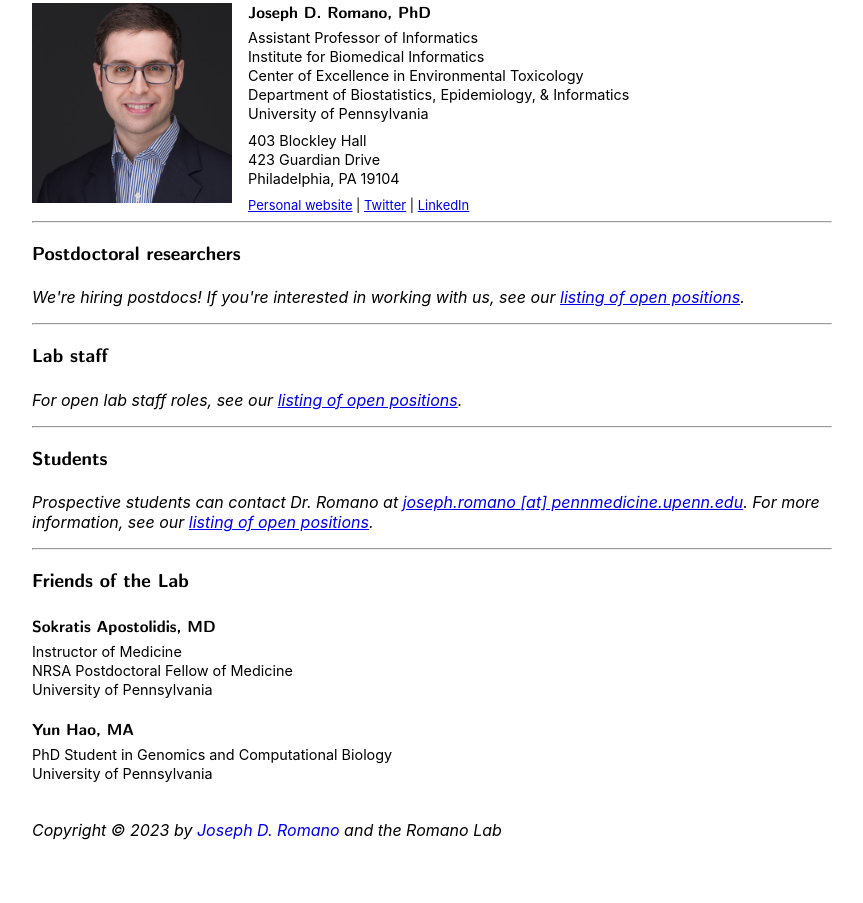
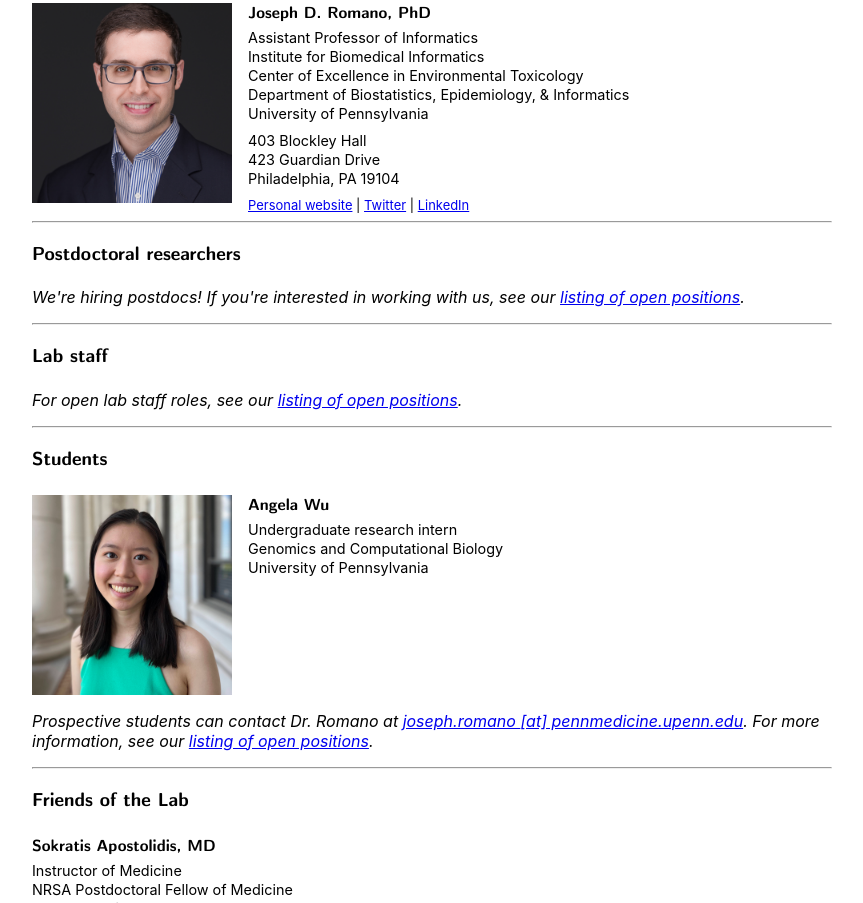
Before and after one commit to RomanoLab/romanolab.org, an Eleventy site: page src/pages/personnel.njk in a window 1280 px wide. Shown: the part 289-1192 px from the top of the page, without its empty margins (24-887 px from the left). Built offline with nearby package versions, Linux system fonts and the light colour scheme; Eleventy itself is replaced by a stand-in of ours; files that its build step writes are made by us from their sources.

Commit message:
Add Angela to lab members

```diff
--- a/docs/_includes/assets/css/main.css
+++ b/docs/_includes/assets/css/main.css
@@ -78,6 +78,12 @@ h4 {
 }
 
 .person p {
+    font-size: 0.9em;
+    margin-block-start: 0;
+    margin-block-end: 2px;
+}
+
+.friend p {
     font-size: 0.9em;
     margin-block-start: 0;
     margin-block-end: 2px;
@@ -196,11 +202,19 @@ input[type='checkbox'] {
 }
 
 .person {
-    /* min-height: 200px; */
+    min-height: 200px;
     height: auto;
 }
 
 .person h4 {
+    margin-bottom: 4px;
+}
+
+.friend {
+    height: auto;
+}
+
+.friend h4 {
     margin-bottom: 4px;
 }
 
--- a/src/_includes/assets/css/main.css
+++ b/src/_includes/assets/css/main.css
@@ -78,6 +78,12 @@ h4 {
 }
 
 .person p {
+    font-size: 0.9em;
+    margin-block-start: 0;
+    margin-block-end: 2px;
+}
+
+.friend p {
     font-size: 0.9em;
     margin-block-start: 0;
     margin-block-end: 2px;
@@ -196,11 +202,19 @@ input[type='checkbox'] {
 }
 
 .person {
-    /* min-height: 200px; */
+    min-height: 200px;
     height: auto;
 }
 
 .person h4 {
+    margin-bottom: 4px;
+}
+
+.friend {
+    height: auto;
+}
+
+.friend h4 {
     margin-bottom: 4px;
 }
 
--- a/src/pages/personnel.njk
+++ b/src/pages/personnel.njk
@@ -55,6 +55,20 @@ permalink: /personnel.html
 
 <hr/>
 <h3>Students</h3>
+<div class="person">
+    <div class="headshot">
+        <img class="headshot-img" src="./_includes/assets/img/angela-wu-headshot.jpeg"/>
+    </div>
+
+    <div class="bio">
+        <h4>Angela Wu</h4>
+        <div class="titles">
+            <p>Undergraduate research intern</p>
+            <p>Genomics and Computational Biology</p>
+            <p>University of Pennsylvania</p>
+        </div>
+    </div>
+</div>
 <p>
     <i>Prospective students can contact Dr. Romano at <a href="mailto:joseph.romano@pennmedicine.upenn.edu">joseph.romano <i>[at]</i> pennmedicine.upenn.edu</a>. For more information, see our <a href="positions.html">listing of open positions</a>.</i>
 </p>
@@ -62,7 +76,7 @@ permalink: /personnel.html
 <hr/>
 <h3>Friends of the Lab</h3>
 {# No headshot #}
-<div class="person">
+<div class="friend">
     <h4>Sokratis Apostolidis, MD</h4>
     <div class="titles">
         <p>Instructor of Medicine</p>
@@ -70,7 +84,7 @@ permalink: /personnel.html
         <p>University of Pennsylvania</p>
     </div>
 </div>
-<div class="person">
+<div class="friend">
     <h4>Yun Hao, MA</h4>
     <div class="titles">
         <p>PhD Student in Genomics and Computational Biology</p>
```
Also changed, not shown: docs/_includes/assets/img/angela-wu-headshot.jpeg (added), docs/contact.html, docs/funding.html, docs/index.html, docs/learn/knowledge-graphs.html, docs/personnel.html, docs/positions.html, docs/publications.html, src/_includes/assets/img/angela-wu-headshot.jpeg (added), 2 other files.
